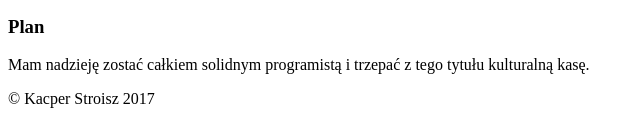
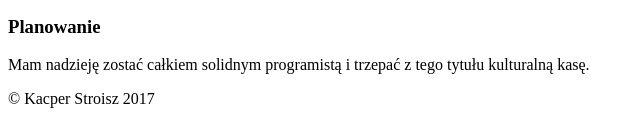
Before and after one commit to Kacper77/learning-git, a plain HTML site: page index.html in a window 1280 px wide. Shown: the part 989-1110 px from the top of the page, 0-640 px from the left. Drawn offline with nearby package versions, Linux system fonts and the light colour scheme; files that its build step writes are made by us from their sources.

Commit message:
change h3

```diff
--- a/index.html
+++ b/index.html
@@ -34,7 +34,7 @@
 				 title="gitary">
 			</li>
 		</ul>
-		<h3>Plan</h3>
+		<h3>Planowanie</h3>
 		<p>Mam nadzieję zostać całkiem solidnym programistą i trzepać z tego tytułu kulturalną kasę.</p>
 	</div>
 	<div class="footer">
```
